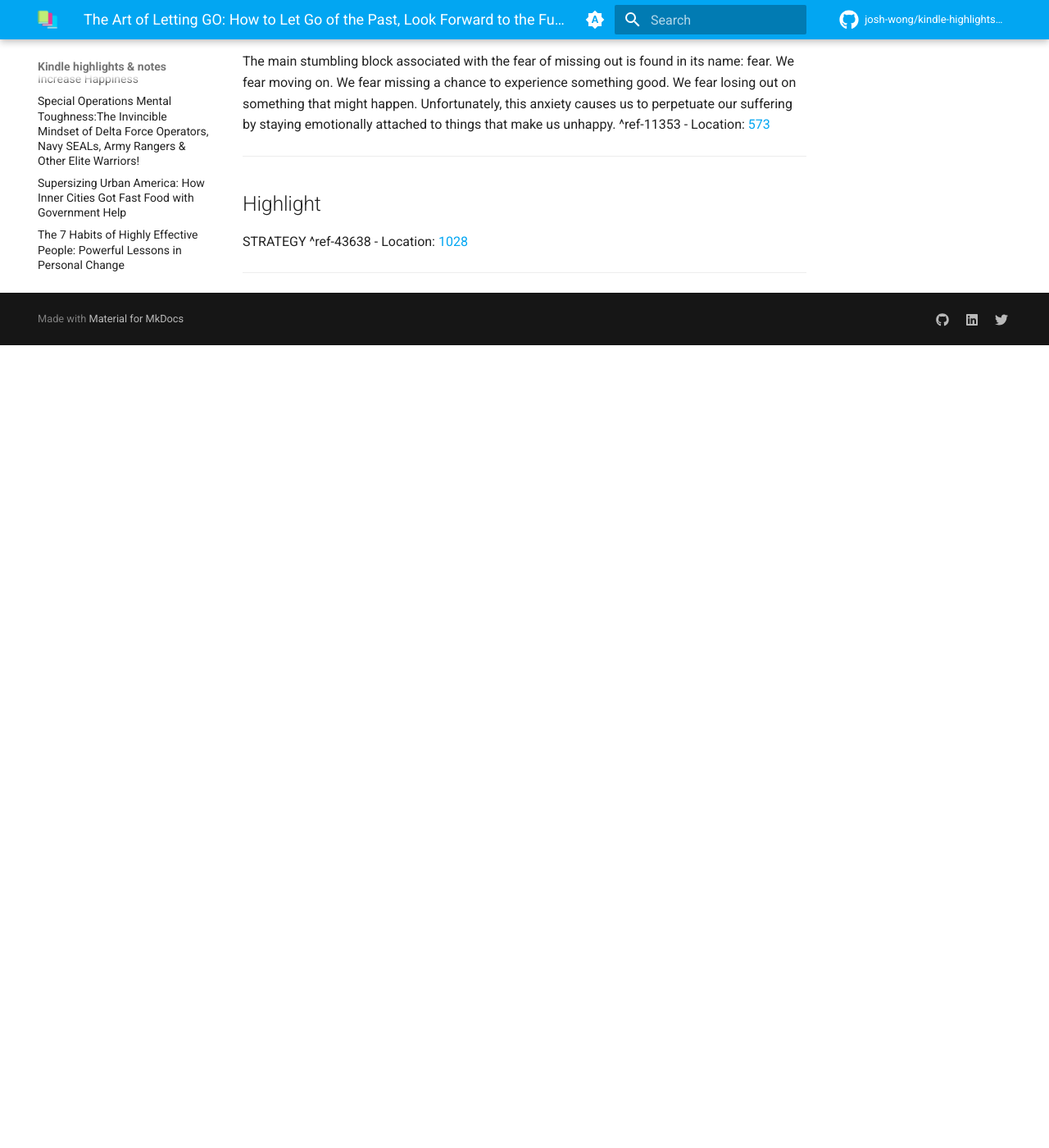
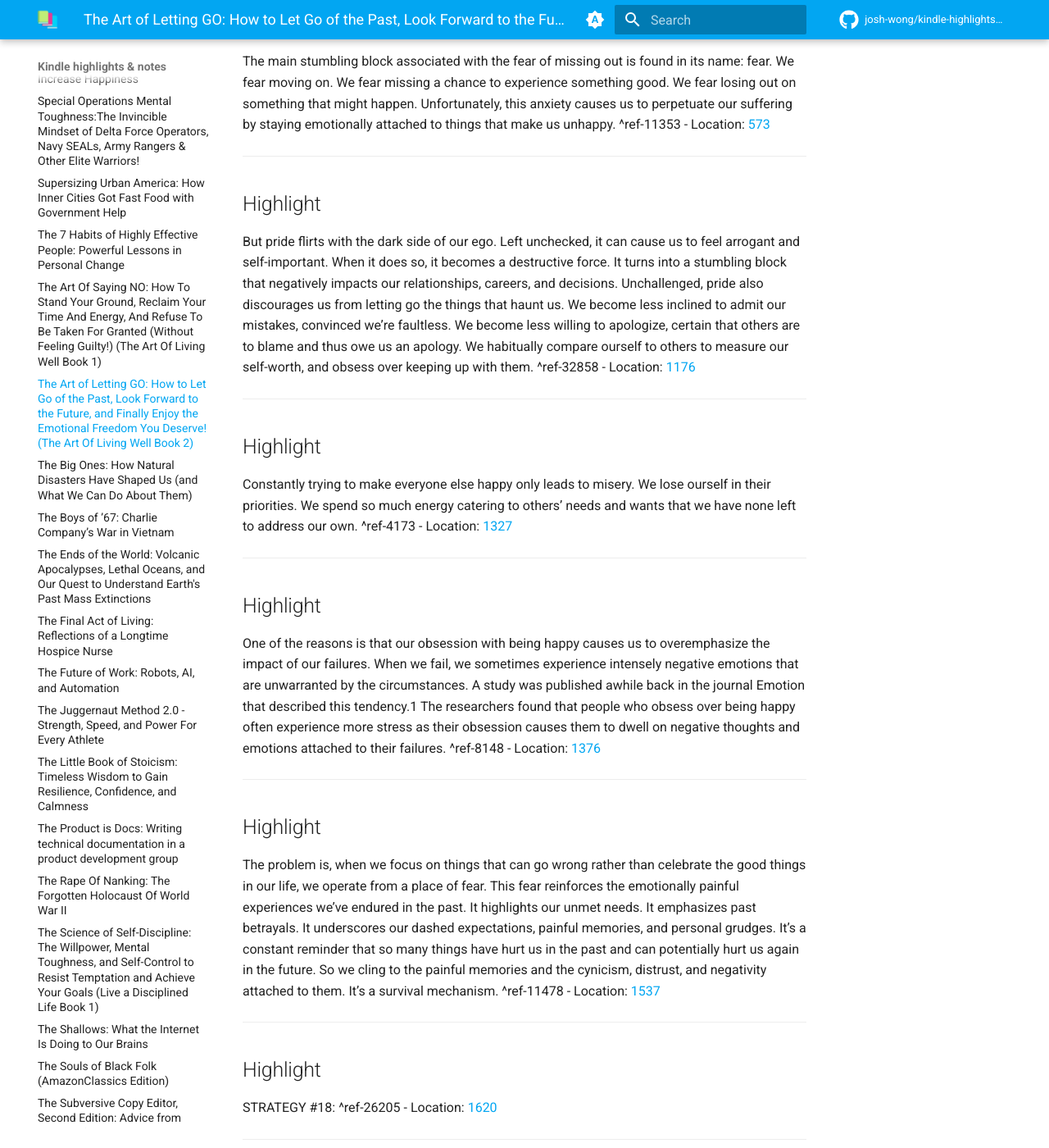
Before and after one commit to josh-wong/kindle-highlights-notes, an MkDocs documentation site: the page built from docs/The Art of Letting GO.md, in a window 1280 px wide and 1400 px high, scrolled down 2696 px. Shown: the whole window at 82% size. Built offline with MkDocs 1.6.1 and Material for MkDocs 9.7.7, drawn with Linux system fonts in a browser that asks for light colours; comment, search, counter and statistics services are not loaded; before the commit the page ends 3117 px from its top, so only the background shows below that; some of the changed text lies outside the part shown.

Commit message:
Update highlights and notes

```diff
--- a/docs/The Art of Letting GO.md
+++ b/docs/The Art of Letting GO.md
@@ -89,7 +89,31 @@ The main stumbling block associated with the fear of missing out is found in its
 ---
 ## Highlight
 
-STRATEGY ^ref-43638
-- Location: [1028](kindle://book?action=open&asin=B09T66MSLN&location=1028)
+But pride flirts with the dark side of our ego. Left unchecked, it can cause us to feel arrogant and self-important. When it does so, it becomes a destructive force. It turns into a stumbling block that negatively impacts our relationships, careers, and decisions. Unchallenged, pride also discourages us from letting go the things that haunt us. We become less inclined to admit our mistakes, convinced we’re faultless. We become less willing to apologize, certain that others are to blame and thus owe us an apology. We habitually compare ourself to others to measure our self-worth, and obsess over keeping up with them. ^ref-32858
+- Location: [1176](kindle://book?action=open&asin=B09T66MSLN&location=1176)
 
 ---
+## Highlight
+
+Constantly trying to make everyone else happy only leads to misery. We lose ourself in their priorities. We spend so much energy catering to others’ needs and wants that we have none left to address our own. ^ref-4173
+- Location: [1327](kindle://book?action=open&asin=B09T66MSLN&location=1327)
+
+---
+## Highlight
+
+One of the reasons is that our obsession with being happy causes us to overemphasize the impact of our failures. When we fail, we sometimes experience intensely negative emotions that are unwarranted by the circumstances. A study was published awhile back in the journal Emotion that described this tendency.1 The researchers found that people who obsess over being happy often experience more stress as their obsession causes them to dwell on negative thoughts and emotions attached to their failures. ^ref-8148
+- Location: [1376](kindle://book?action=open&asin=B09T66MSLN&location=1376)
+
+---
+## Highlight
+
+The problem is, when we focus on things that can go wrong rather than celebrate the good things in our life, we operate from a place of fear. This fear reinforces the emotionally painful experiences we’ve endured in the past. It highlights our unmet needs. It emphasizes past betrayals. It underscores our dashed expectations, painful memories, and personal grudges. It’s a constant reminder that so many things have hurt us in the past and can potentially hurt us again in the future. So we cling to the painful memories and the cynicism, distrust, and negativity attached to them. It’s a survival mechanism. ^ref-11478
+- Location: [1537](kindle://book?action=open&asin=B09T66MSLN&location=1537)
+
+---
+## Highlight
+
+STRATEGY #18: ^ref-26205
+- Location: [1620](kindle://book?action=open&asin=B09T66MSLN&location=1620)
+
+---
```
Also changed, not shown: other parts of docs/The Art of Letting GO.md (+2 -2 lines).
